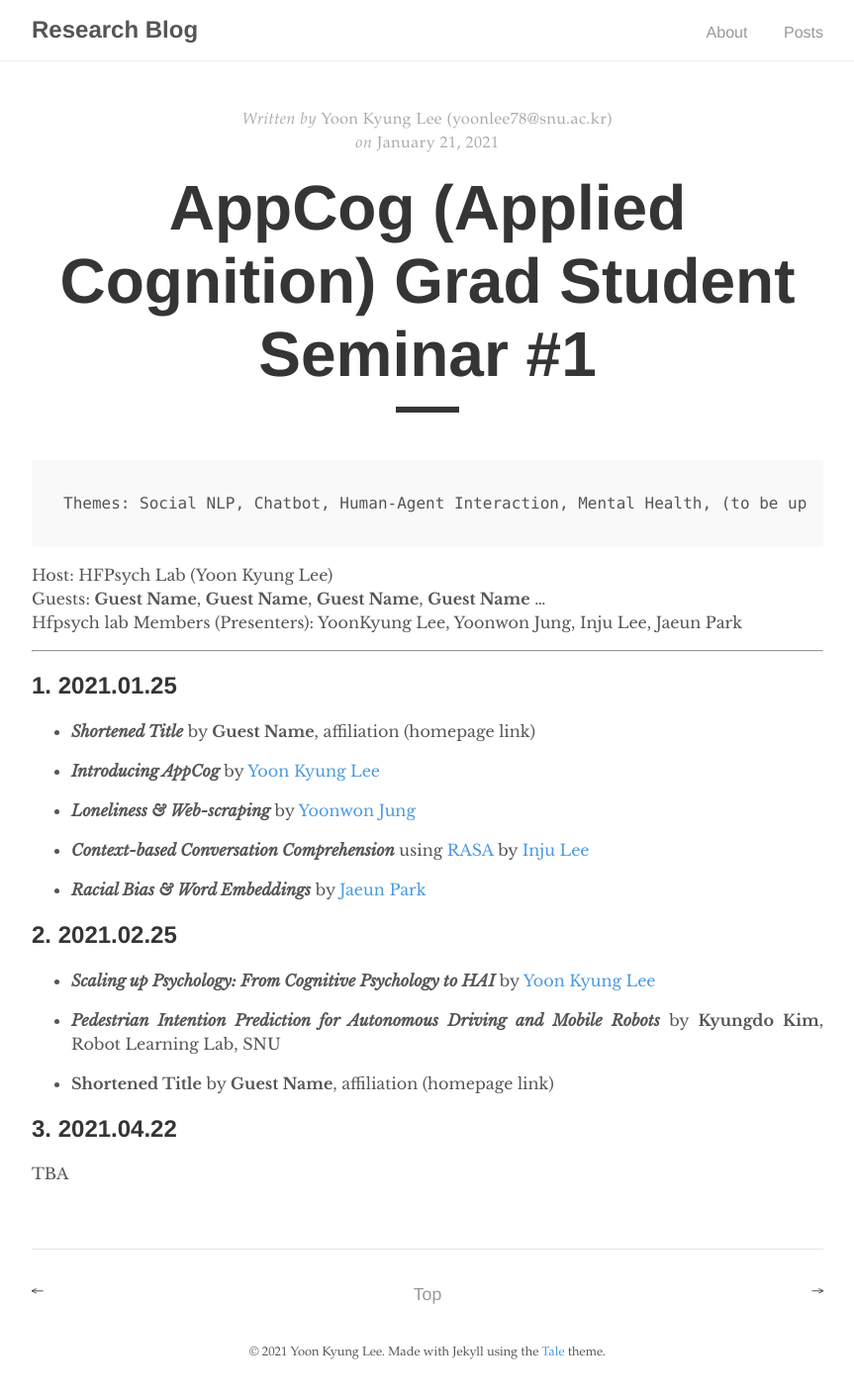
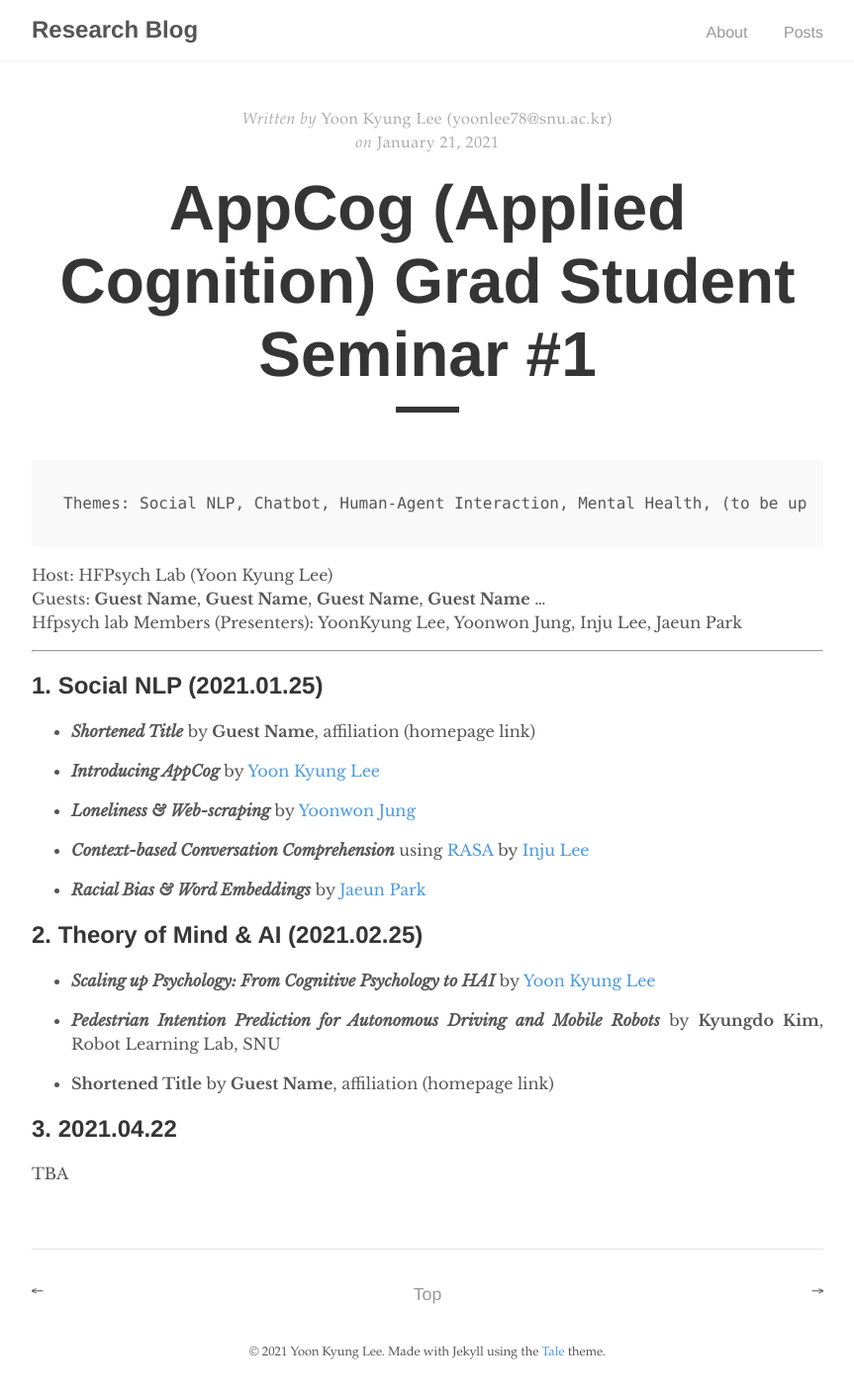
Before and after one commit to humanfactorspsych/blog, a Jekyll site: the page built from _posts/2021-01-21-appcog.md, in a window 1280 px wide. Shown: the whole page at 99% size, without its empty margins (208-1071 px from the left). Built offline with Jekyll 4.4.1, drawn with Linux system fonts in a browser that asks for light colours.

Commit message:
Update 2021-01-21-appcog.md

```diff
--- a/_posts/2021-01-21-appcog.md
+++ b/_posts/2021-01-21-appcog.md
@@ -12,7 +12,7 @@ Hfpsych lab Members (Presenters): YoonKyung Lee, Yoonwon Jung, Inju Lee, Jaeun P
 
 -----------------
 
-## 1. 2021.01.25
+## 1. Social NLP (2021.01.25)
 
 -  _**Shortened Title**_ by **Guest Name**, affiliation (homepage link)
 
@@ -25,7 +25,7 @@ Hfpsych lab Members (Presenters): YoonKyung Lee, Yoonwon Jung, Inju Lee, Jaeun P
 - _**Racial Bias & Word Embeddings**_ by [Jaeun Park](http://hfpsych.snu.ac.kr/Portfolio/portfolio_JaeEunPark.html)
 
 
-## 2. 2021.02.25
+## 2. Theory of Mind & AI (2021.02.25)
 
 - _**Scaling up Psychology: From Cognitive Psychology to HAI**_ by [Yoon Kyung Lee](yoonlee78.github.io/about)
 
```
